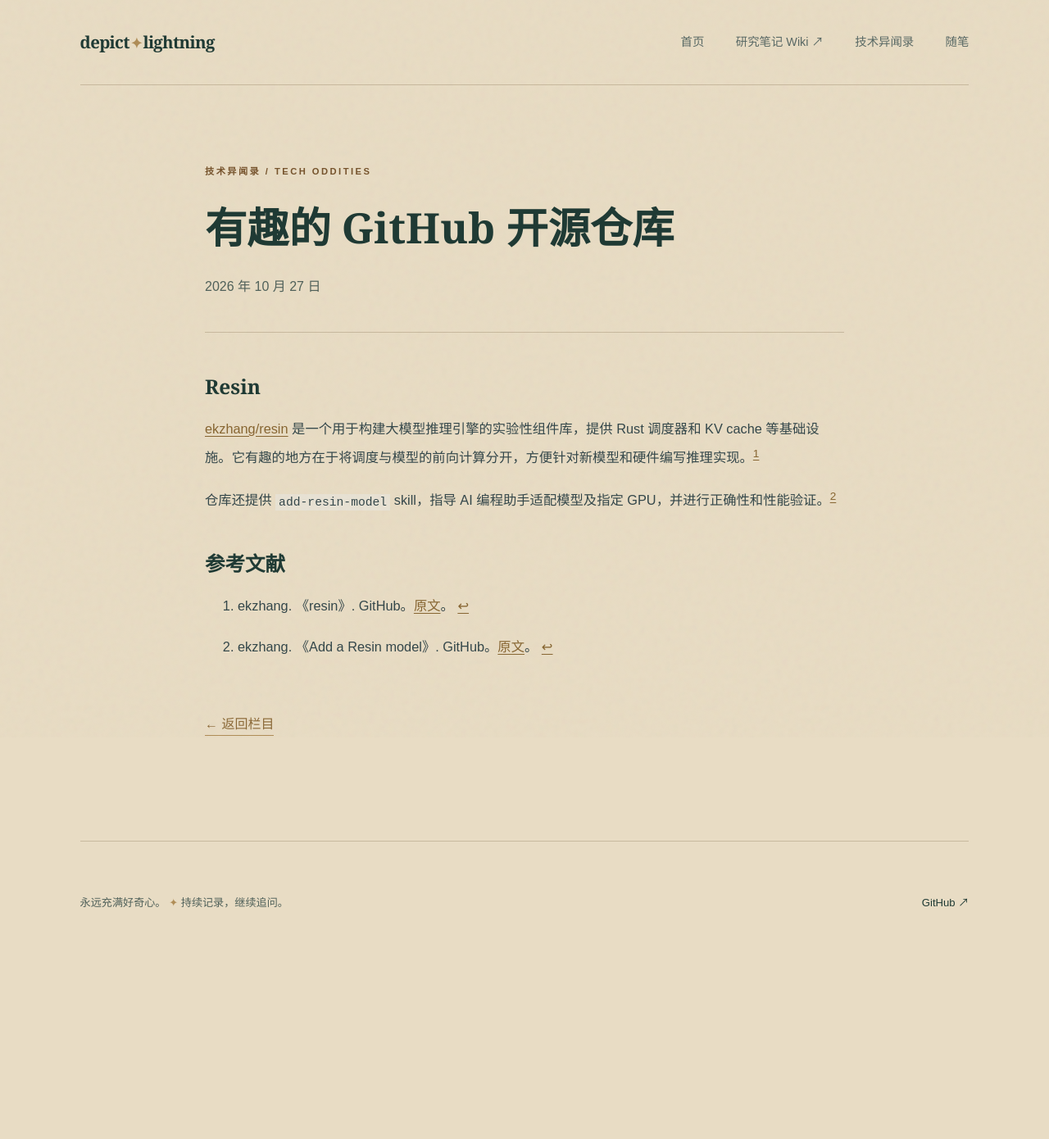
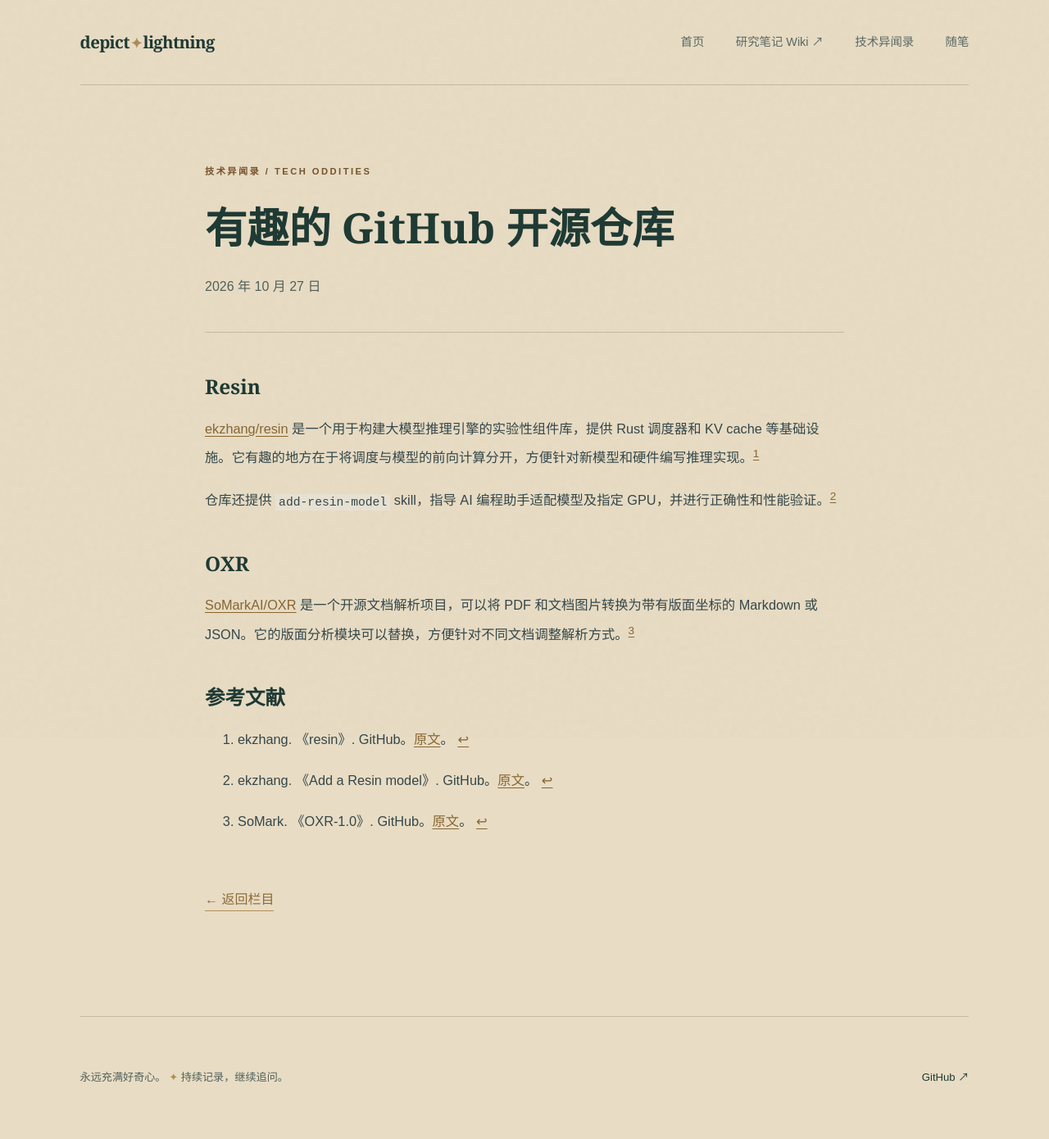
Before and after one commit to depictlightning/depictlightning.github.io, a Jekyll site: the page built from _posts/2026-10-27-interesting-github-repositories.md, in a window 1280 px wide. Shown: the whole page at 82% size. Built offline with Jekyll 4.4.1, drawn with Linux system fonts in a browser that asks for light colours; before the commit the page ends 1176 px from its top, so only the background shows below that.

```diff
--- a/_posts/2026-10-27-interesting-github-repositories.md
+++ b/_posts/2026-10-27-interesting-github-repositories.md
@@ -11,7 +11,12 @@ categories: [oddities]
 
 仓库还提供 `add-resin-model` skill，指导 AI 编程助手适配模型及指定 GPU，并进行正确性和性能验证。[^resin-skill]
 
+## OXR
+
+[SoMarkAI/OXR](https://github.com/SoMarkAI/OXR) 是一个开源文档解析项目，可以将 PDF 和文档图片转换为带有版面坐标的 Markdown 或 JSON。它的版面分析模块可以替换，方便针对不同文档调整解析方式。[^oxr]
+
 ## 参考文献
 
 [^resin]: ekzhang. 《resin》. GitHub。[原文](https://github.com/ekzhang/resin)。
 [^resin-skill]: ekzhang. 《Add a Resin model》. GitHub。[原文](https://github.com/ekzhang/resin/blob/main/skills/add-resin-model/SKILL.md)。
+[^oxr]: SoMark. 《OXR-1.0》. GitHub。[原文](https://github.com/SoMarkAI/OXR)。
```
Also changed, not shown: AGENTS.md (+1 -0 lines), _posts/2026-10-28-programmers-at-a-crossroads.md (added, +11 -0 lines).
